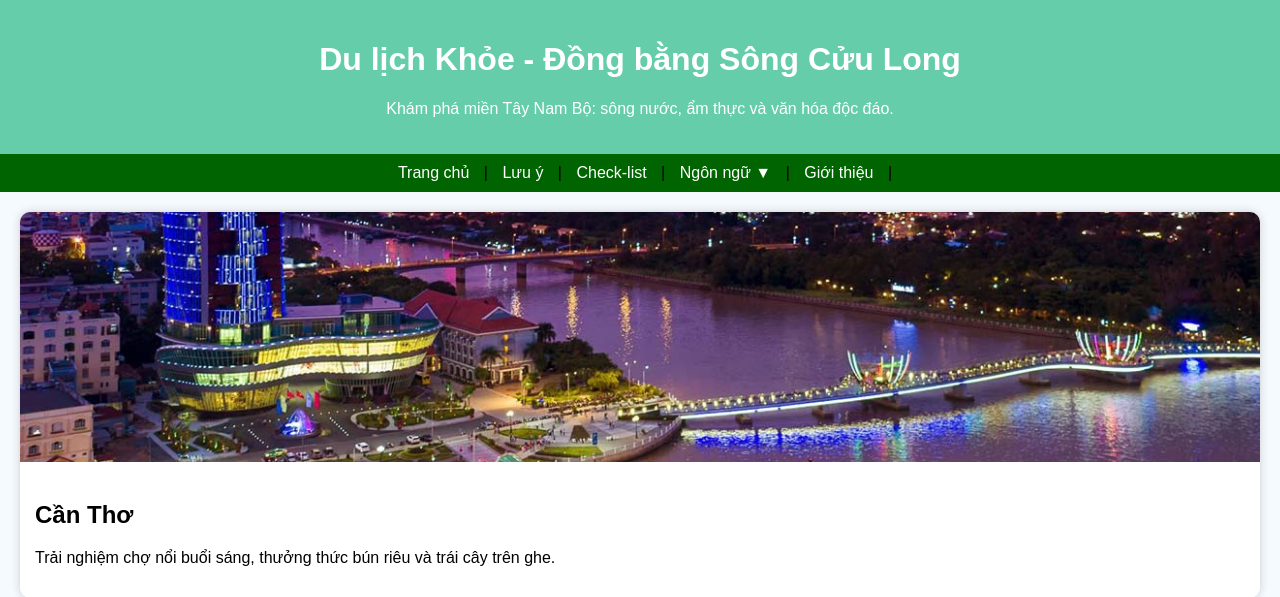
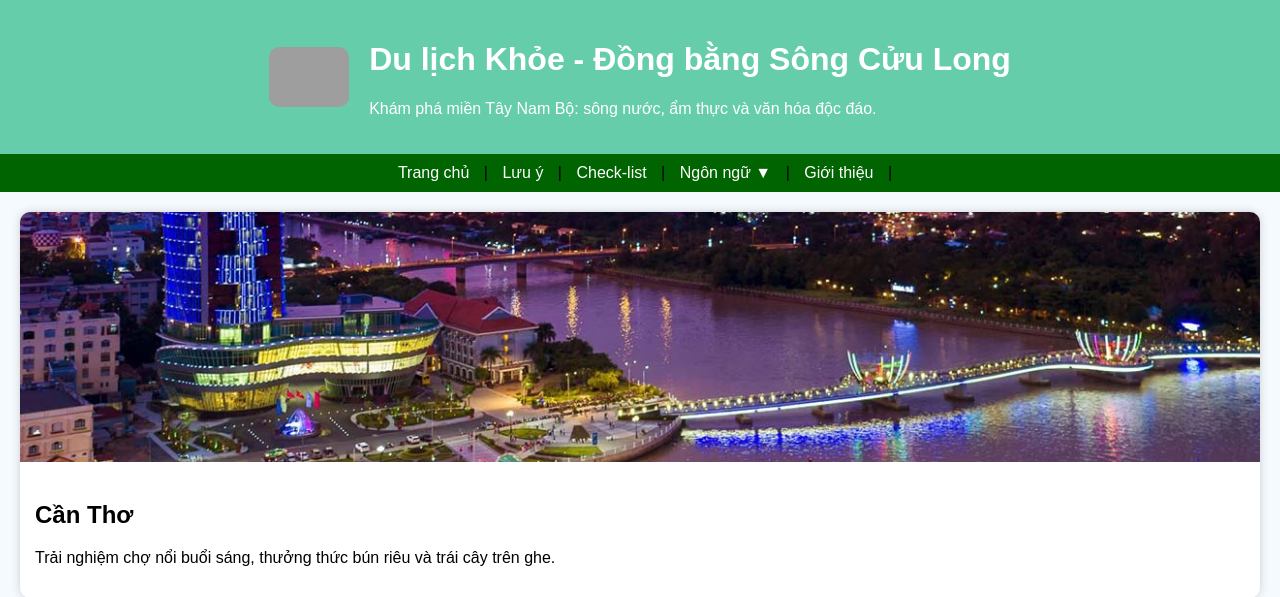
Before and after one commit to hhiep1111/dulichkhoe, a FastAPI app: page / in a window 1280 px wide. Shown: the top 597 px of the page. Run offline with FastAPI, Linux system fonts and the light colour scheme; data that the repository does not hold is empty; grey boxes are pictures that could not be loaded.

Commit message:
Update index.html

```diff
--- a/templates/index.html
+++ b/templates/index.html
@@ -15,7 +15,15 @@
             background: #66CDAA;
             color: white;
             padding: 20px;
-            text-align: center;
+            display: flex;
+            align-items: center;
+            gap: 20px;
+            justify-content: center;
+        }
+        .logo {
+            width: 80px;
+            height: auto;
+            border-radius: 10px;
         }
         nav {
             text-align: center;
@@ -216,7 +224,7 @@
             background: #006400;
         }
         .comment-box {
-            background: #f9f9f9;
+            background: #66CDAA;
             border: 1px solid #ddd;
             padding: 10px;
             margin-bottom: 10px;
@@ -249,8 +257,11 @@
 </head>
 <body>
     <header>
-        <h1>{{ data.title }}</h1>
-        <p>{{ data.intro }}</p>
+        <img src="/static/images/Logo.png" class="logo">
+        <div>
+            <h1>{{ data.title }}</h1>
+            <p>{{ data.intro }}</p>
+    </div>
     </header>
 
     <nav>
```
